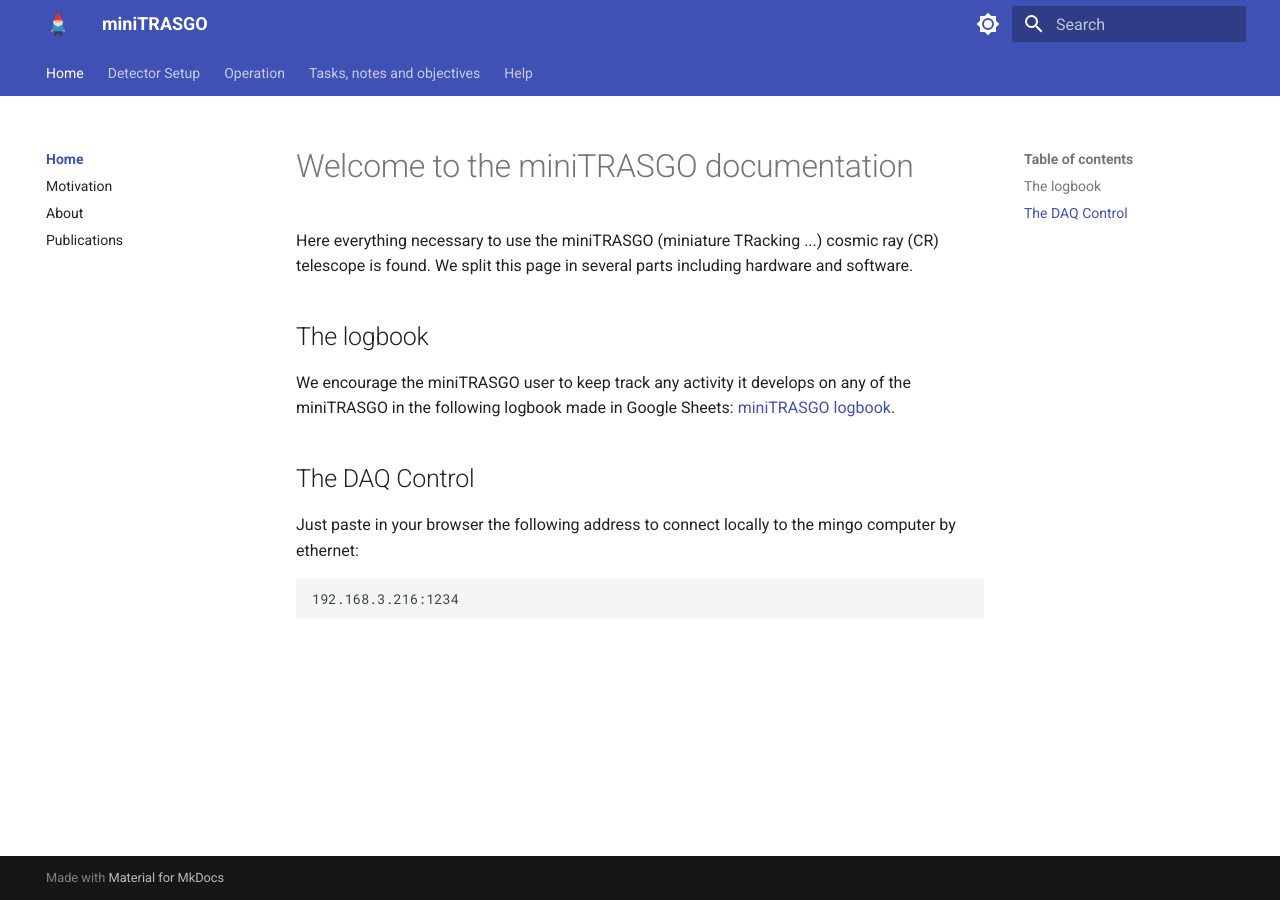
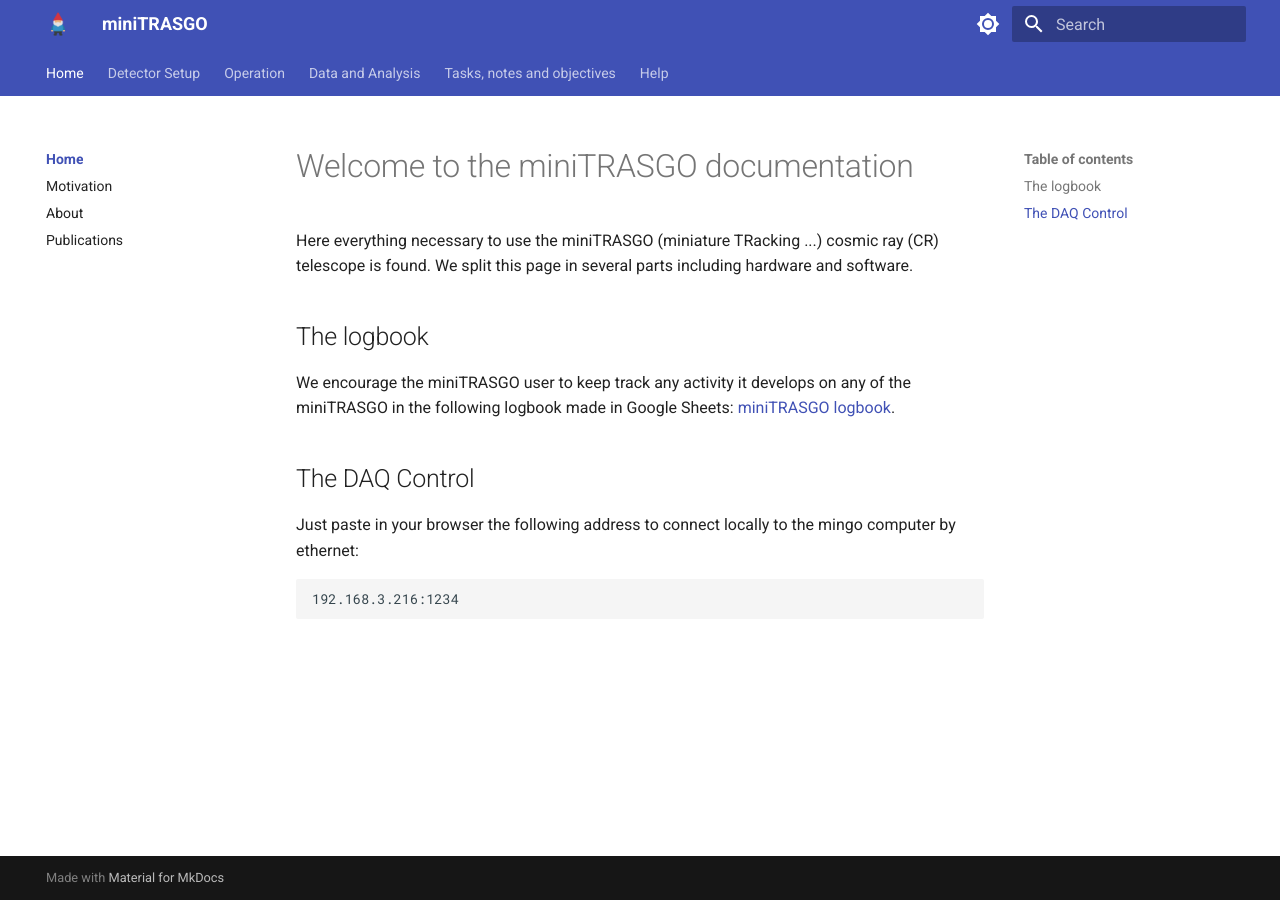
Before and after one commit to cayesoneira/miniTRASGO-documentation, an MkDocs documentation site: the page built from docs/index.md, in a window 1280 px wide. Built offline with MkDocs 1.6.1 and Material for MkDocs 9.7.7, drawn with Linux system fonts in a browser that asks for light colours.

Commit message:
Update mkdocs.yml

```diff
--- a/mkdocs.yml
+++ b/mkdocs.yml
@@ -18,6 +18,11 @@
         - Monitoring: operation/monitoring.md
         - Data and Analysis: operation/analysis.md
         - Variables and diagram: operation/variables.md
+    - Data and Analysis:
+        - data/index.md
+        - Raw Data: rawData.md
+        - Unpacker: unpacker.md
+        - Pre-Analysis: pre-analysis.md
     - Tasks, notes and objectives:
         - tasks/index.md
         - Tasks: tasks/todo.md
```
